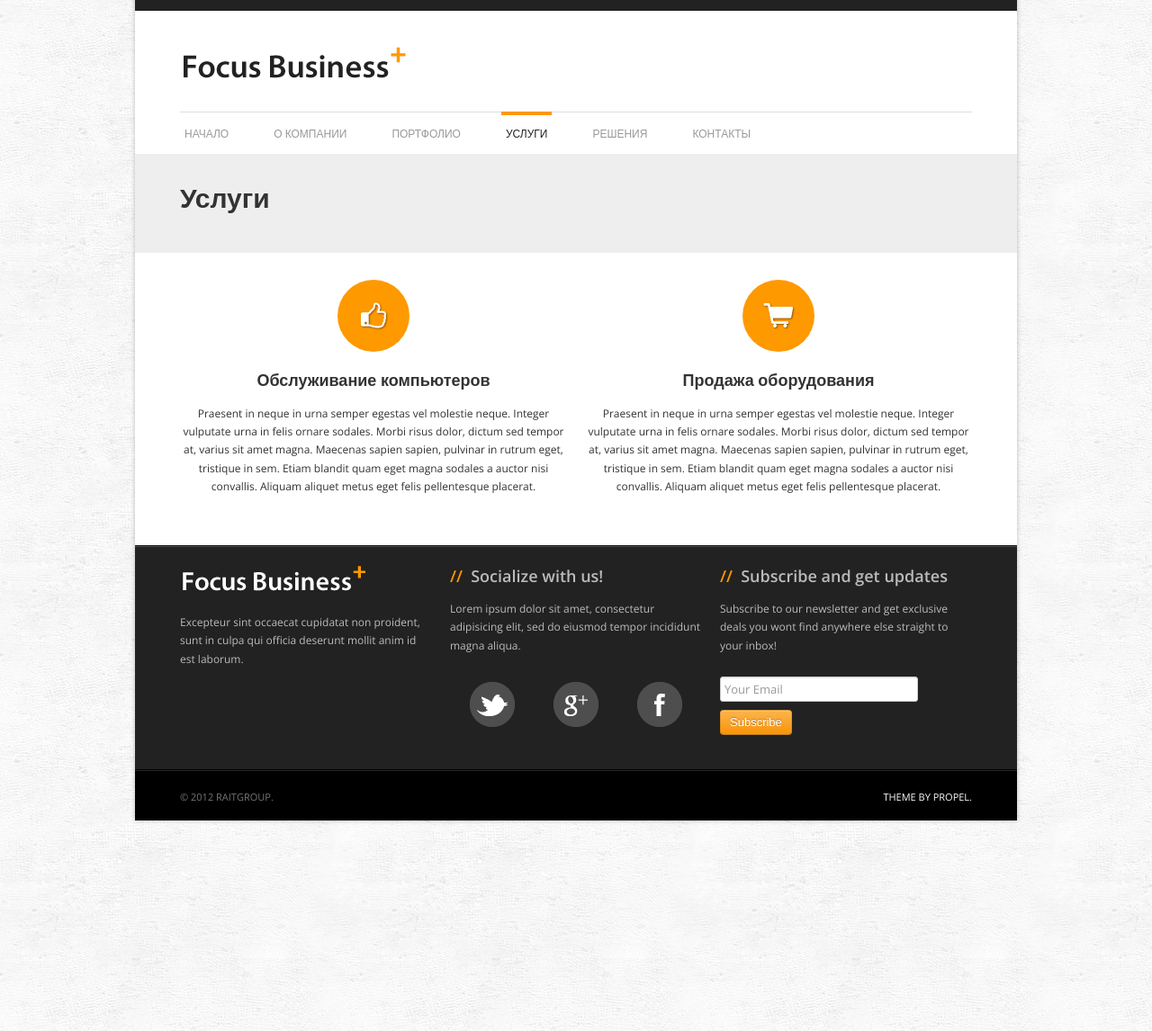
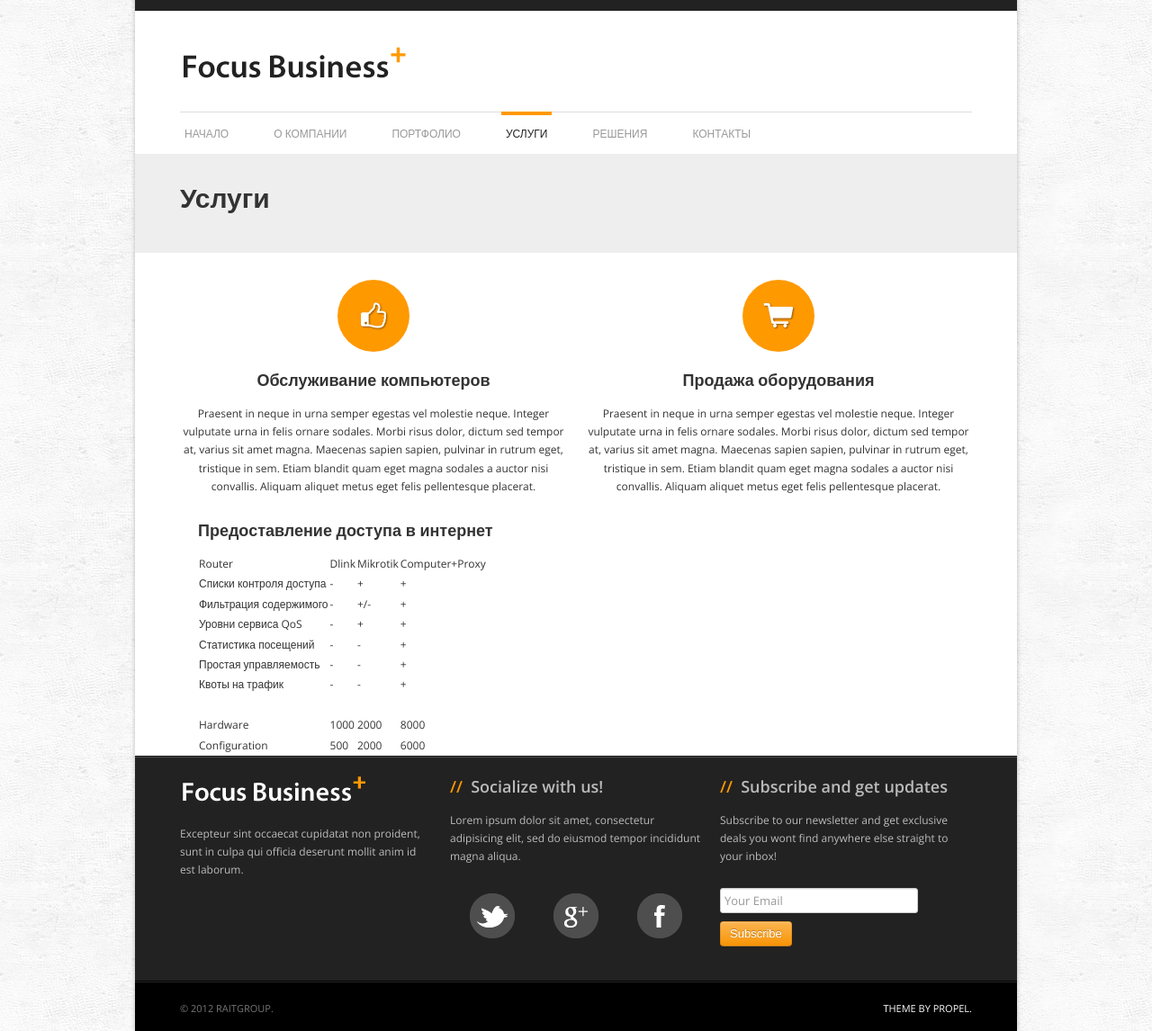
Before and after one commit to raitgroup/raitgroup.ru, a Jekyll site: the page built from services.html, in a window 1280 px wide. Shown: the whole page at 90% size. Built offline with Jekyll 4.4.1, drawn with Linux system fonts in a browser that asks for light colours; Markdown is read by kramdown in place of the engine named in the settings.

Commit message:
added internet access service

```diff
--- a/services.html
+++ b/services.html
@@ -32,6 +32,42 @@ intro: Мы рады оказать Вам широкий спектр услу
 				</div> <!-- /service -->
 			</div> <!-- /grid-6 -->
 		</div> <!-- /row -->
+		<div class="grid-12">
+			<h3>Предоставление доступа в интернет</h3>
+			<table>
+				<tr>
+					<td>Router</td><td>Dlink</td><td>Mikrotik</td><td>Computer+Proxy</td>
+				</tr>
+				<tr>
+					<td>Списки контроля доступа</td><td>-</td><td>+</td><td>+</td>
+				</tr>
+				<tr>
+					<td>Фильтрация содержимого</td><td>-</td><td>+/-</td><td>+</td>
+				</tr>
+				<tr>
+					<td>Уровни сервиса QoS</td><td>-</td><td>+</td><td>+</td>
+				</tr>
+				<tr>
+					<td>Статистика посещений</td><td>-</td><td>-</td><td>+</td>
+				</tr>
+				<tr>
+					<td>Простая управляемость</td><td>-</td><td>-</td><td>+</td>
+				</tr>
+				<tr>
+					<td>Квоты на трафик</td><td>-</td><td>-</td><td>+</td>
+				</tr>
+				<tr>
+					<td colspan=4>&nbsp;</td>
+				</tr>
+				<tr>
+					<td>Hardware</td><td>1000</td><td>2000</td><td>8000</td>
+				</tr>
+				<tr>
+					<td>Configuration</td><td>500</td><td>2000</td><td>6000</td>
+				</tr>
+
+			</table>
+		</div>
 
 	</div> <!-- /container -->
 </div> <!-- /content -->
```
